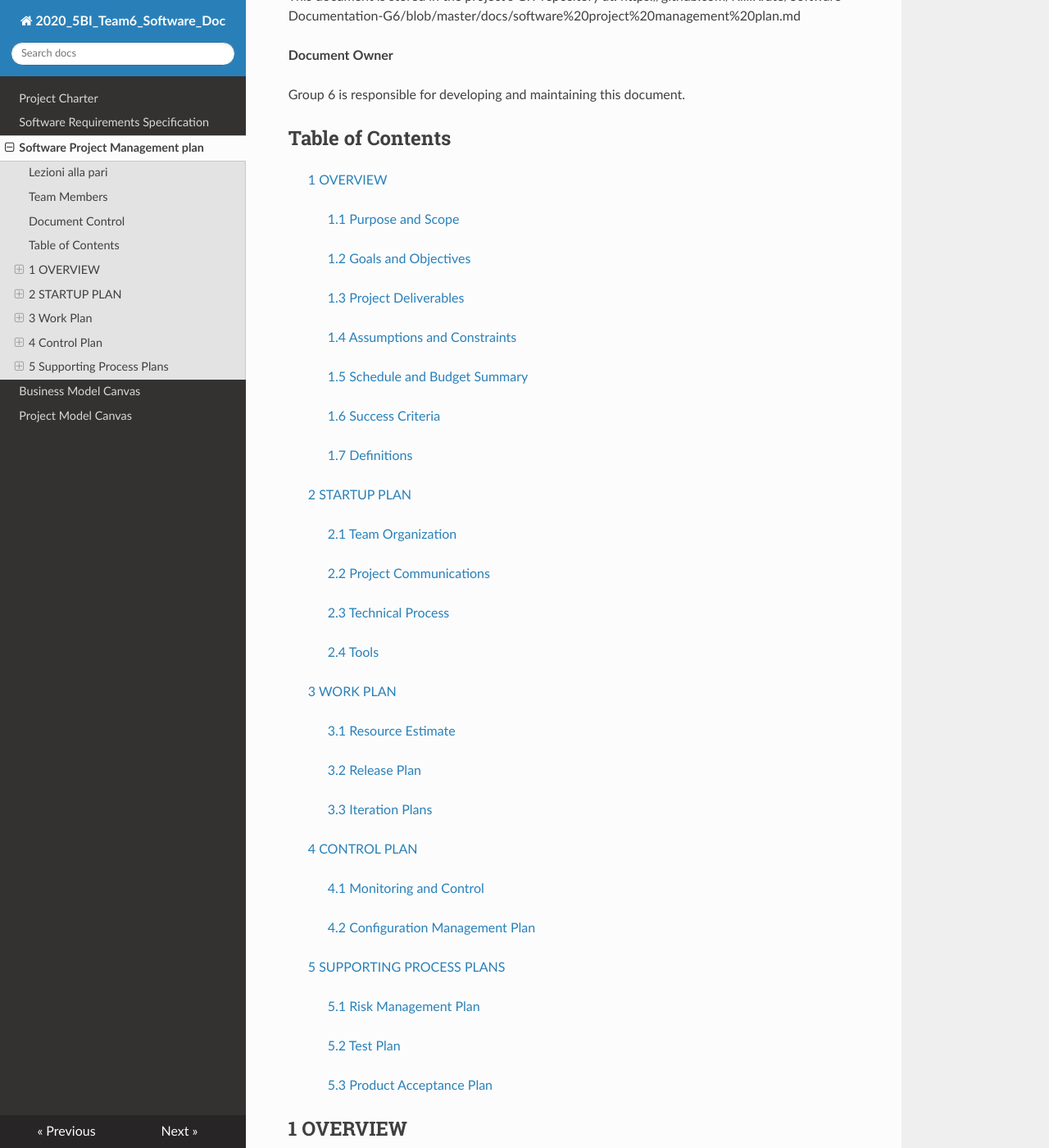
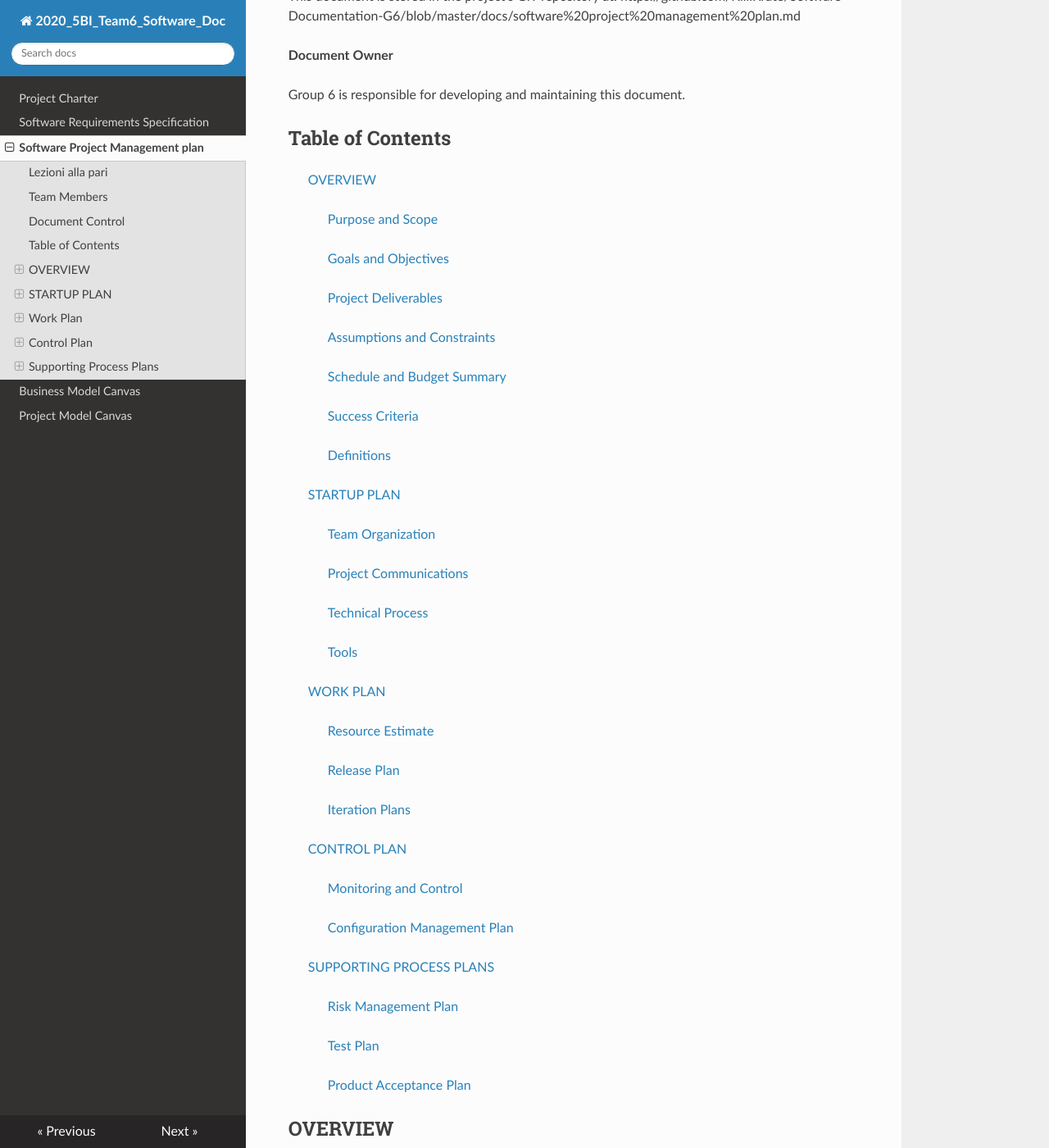
Before and after one commit to KilliKrate/Software-Documentation-G6, an MkDocs documentation site: the page built from docs/Software Project Management Plan/index.md, in a window 1280 px wide and 1400 px high, scrolled down 703 px. Shown: the whole window at 82% size. Built offline with MkDocs 1.6.1, drawn with Linux system fonts in a browser that asks for light colours; nearby versions of some CDN libraries; some of the changed text lies outside the part shown.

Commit message:
fixed invalid format

```diff
--- a/docs/Software Project Management Plan/index.md
+++ b/docs/Software Project Management Plan/index.md
@@ -27,53 +27,53 @@ https://github.com/KilliKrate/Software-Documentation-G6/blob/master/docs/softwar
 Group 6 is responsible for developing and maintaining this document.
 
 ## Table of Contents
-> [1 OVERVIEW](#1-overview)
->> [1.1 Purpose and Scope](#11-purpose-and-scope)
+> [OVERVIEW](#overview)
+>> [Purpose and Scope](#purpose-and-scope)
 >>
->> [1.2 Goals and Objectives](#12-goals-and-objectives)
+>> [Goals and Objectives](#goals-and-objectives)
 >>
->> [1.3 Project Deliverables](#13-project-deliverables)
+>> [Project Deliverables](#project-deliverables)
 >>
->> [1.4 Assumptions and Constraints](#14-assumptions-and-constraints)
+>> [Assumptions and Constraints](#assumptions-and-constraints)
 >>
->> [1.5 Schedule and Budget Summary](#15-schedule-and-budget-summary)
+>> [Schedule and Budget Summary](#schedule-and-budget-summary)
 >>
->> [1.6 Success Criteria](#16-success-criteria)
+>> [Success Criteria](#success-criteria)
 >>
->> [1.7 Definitions](#17-definitions)
+>> [Definitions](#definitions)
 >
-> [2 STARTUP PLAN](#2-startup-plan)
->> [2.1 Team Organization](#21-team-organization)
+> [STARTUP PLAN](#startup-plan)
+>> [Team Organization](#team-organization)
 >>
->> [2.2 Project Communications](#22-project-communications)
+>> [Project Communications](#project-communications)
 >>
->> [2.3 Technical Process](#23-technical-process)
+>> [Technical Process](#technical-process)
 >>
->> [2.4 Tools](#24-tools)
+>> [Tools](#tools)
 >
-> [3 WORK PLAN](#3-work-plan)
->> [3.1 Resource Estimate](#31-resource-estimate)
+> [WORK PLAN](#work-plan)
+>> [Resource Estimate](#resource-estimate)
 >>
->> [3.2 Release Plan](#32-release-plan)
+>> [Release Plan](#release-plan)
 >>
->> [3.3 Iteration Plans](#33-iteration-plans)
+>> [Iteration Plans](#iteration-plans)
 >
-> [4 CONTROL PLAN](#4-control-plan)
->> [4.1 Monitoring and Control](#41-monitoring-and-control)
+> [CONTROL PLAN](#control-plan)
+>> [Monitoring and Control](#monitoring-and-control)
 >>
->> [4.2 Configuration Management Plan](#42-configuration-management-plan)
+>> [Configuration Management Plan](#configuration-management-plan)
 >
-> [5 SUPPORTING PROCESS PLANS](#5-supporting-process-plans)
->> [5.1 Risk Management Plan](#51-risk-management-plan)
+> [SUPPORTING PROCESS PLANS](#supporting-process-plans)
+>> [Risk Management Plan](#risk-management-plan)
 >>
->> [5.2 Test Plan](#52-test-plan)
+>> [Test Plan](#test-plan)
 >>
->> [5.3 Product Acceptance Plan](#53-product-acceptance-plan)
+>> [Product Acceptance Plan](#product-acceptance-plan)
 >
 
-## 1 OVERVIEW
+## OVERVIEW
 
-### 1.1 Purpose and Scope
+### Purpose and Scope
 Lezioni alla Pari is an online desktop application designed to streamline knowledge sharing between people inside a closed environment: any group can use our platform to create lessons in the form of illustrated documents or video, in order to instruct their peers on subjects of interest. Quizzes are also available as a tool to summarize (in the case of a company) or test (in the case of a class) the understanding of the subject.
 
 Anyone can use this application: from sports groups and classrooms, to project teams and companies, the application uses a simple and straightforward structure so that anyone can pick up the program and immediately start learning without the need to check any user guide or manual. This is particularly important because this application is meant to cater to a wide demographic: a kid in a classroom should be able to use the program as well as a new intern in a big company.
@@ -84,7 +84,7 @@ Lezioni alla Pari will run on a client-server structure, which thanks to a distr
 
 A mobile version of the program is feasible and will be delivered if the project is successful, and enough people start using it to justify cost and developement times.
 
-### 1.2 Goals and Objectives
+### Goals and Objectives
 The main objective of Lezioni alla Pari is to give the members of a group a way to easily share knowledge and information between each other.
 
 Project Goals:
@@ -97,7 +97,7 @@ Project Objectives:
 2. Create an easy to use and intuitive User Interface, and refine the User Experience in a way that all demographics can take advantage of the app.
 3. Provide a way for authors to summarize information through automated quizzes, and give the ability to the former to review the answers of each participant.
 
-### 1.3 Project Deliverables
+### Project Deliverables
 
 | Date | Deliverable |
 | ---- | ----------- |
@@ -107,18 +107,18 @@ Project Objectives:
 | 06/17/2019 | Beta release for stakeholders|
 | 09/13/2019 | Application fully downloadable from Github repository |
 
-### 1.4 Assumptions and Constraints
+### Assumptions and Constraints
 
-#### 1.4.1 Assumptions
+#### Assumptions
 1. Github will allow the team to collaborate on the project remotely by scheduling tasks and committing code
 
-#### 1.4.2 Constraints
+#### Constraints
 1. The project will have to be supported by at least 3 partners before the beta phase, in order to have an acceptable amount feedback.
 2. The application must satisfy security and privacy standards of public institutions before release, in order to guarantee that sensible information will not be made public through exploitation of weaknesses or hacking.
 
-### 1.5 Schedule and Budget Summary
+### Schedule and Budget Summary
 
-#### 1.5.1 Cost Estimate
+#### Cost Estimate
 - 1 project manager and back-end developer and at 4 hours per week for 24 weeks
  **96 hours * €20/hr = €1920**
 
@@ -133,7 +133,7 @@ Project Objectives:
 
 **384 hours total, €6720 total, avg, €17,5 per hour**
 
-#### 1.5.2 Schedule Summary
+#### Schedule Summary
 
 | Date | Review / Milestone |
 | ---- | ------------------ |
@@ -146,10 +146,10 @@ Project Objectives:
 | 07/08/2019 | Further development of the platform |
 | 09/13/2019 | Application fully downloadable from Github repository |
 
-### 1.6 Success Criteria
+### Success Criteria
 At least 3 official insitutions/companies that have successfully adopted our platform after release will be considered as a success to the project
 
-### 1.7 Definitions
+### Definitions
 
 - **Use Case**: Describes a goal-oriented interaction between the system and an actor. A use case may define several variants called scenarios that result in different paths through the use case and usually different outcomes.
 
@@ -167,9 +167,9 @@ At least 3 official insitutions/companies that have successfully adopted our pla
 
 - **Client**: The part of the software that is used by the user.
 
-## 2 STARTUP PLAN
+## STARTUP PLAN
 
-### 2.1 Team Organization
+### Team Organization
 Team members:
 * Project Manager :         Ovidiu Costin Andrioaia.
 The project leader is responsible for creating the project plan, managing risks, and running the weekly team meeting.
@@ -183,17 +183,17 @@ The Back-end developer is responsible for coding the logic of the application.
 * Marketing :             Zhiyang Angelo Xia.
 Deals with the sale policies of the company's products and establishes the techniques and strategies that must be adopted in order to increase sales.
 
-### 2.2 Project Communications
+### Project Communications
 The information is collected in the weekly meeting, in which each member reports on the obtained feedback, so as to be able to obtain a concise summary and check the progress of the project.
 The feedback reporting occurs thanks to the use of multiple channels:
 * Social media
 * Github
 * Referral through users
 
-### 2.3 Technical Process
+### Technical Process
 As a development methodology the team chose to use SCRUM together with the PEP-8 code standard. SCRUM enables the team to develop the software quickly and with the assistance of feedback for further iteration.
 
-### 2.4 Tools
+### Tools
 Tools used for development:
 * Programming Language:   Python - JavaScript
 * Version Control:        Github
@@ -201,9 +201,9 @@ Tools used for development:
 * Build tools:            PyCharm
 * Database:               SQL
 
-## 3 Work Plan
+## Work Plan
 
-### 3.1 Resource Estimate
+### Resource Estimate
 The following estimates of resource spending are based on time, estimated effort, actual effort and the dependecies between the tasks:
 * Software documentation:
    * Team members involved: all the team takes part
@@ -284,7 +284,7 @@ The following estimates of resource spending are based on time, estimated effort
    * Actual effort: average
    * Dependencies: none
 
-### 3.2 Release Plan
+### Release Plan
 
 **Iteration #1**
 * Summary: design all the application architecure and find partners
@@ -309,16 +309,16 @@ The following estimates of resource spending are based on time, estimated effort
 | ----------------------- | ---------------- | ------------- |
 | Final release | Average | Substantial |
 
-### 3.3 Iteration Plans
+### Iteration Plans
 * **First iteration**: intention agreement will all the team on how the software should be developed, starting to search for partners interested in the project while developing the overall design and framework. In the meantime devs will also develop and deploy the video streaming architecture, the database structure and will deploy a part of the back-end server logic.
 
 * **Second iteration**: front-end design and implementation and back-end completion. After the core application is finished, the private beta will be launched for all partners to use.
 
 * **Third iteration**: past the beta and the general feedback on the software, start fixing bugs and improve the platform, at last launch the final release.
 
-## 4 Control Plan
+## Control Plan
 
-### 4.1 Monitoring and Control
+### Monitoring and Control
 The following list of dates includes formal reviews of the project and major accomplished milestones
 in reference to the established schedule.
 
@@ -331,7 +331,7 @@ in reference to the established schedule.
 | 09/13/2019 | Application fully downloadable from Github repository |
 
 
-### 4.2 Configuration Management Plan
+### Configuration Management Plan
 This is the procedure to follow when making changes to the final product:
 1. All the data is stored on a GIT repository hosted by Github, this is the main container.
 2. All the changes to documents and files are tracked via commits and comments
@@ -347,9 +347,9 @@ inside them, including the software documentation.
    * after the change has been successfully actualized, all the documentation and schedule will be updated with the new changes,
    as well as the public software.
 
-## 5 Supporting Process Plans
+## Supporting Process Plans
 
-#### 5.1 Risk Management Plan
+#### Risk Management Plan
 |**Rank**|**Risk**                                        |**Probability of loss**|**Size of loss**|**Risk exposure**|**Response**                                                                                                                        |
 |:------:|:----------------------------------------------:|:---------------------:|:--------------:|:---------------:|:----------------------------------------------------------------------------------------------------------------------------------:|
 |   1    |Schedule                                        |Likely                 |Major           |High             |Adhere to the schedule                                                                                                              |
@@ -359,10 +359,10 @@ inside them, including the software documentation.
 |   5    |Commerce team’s inexperience with ads           |Unlikely               |Minor - Moderate|Minor - Moderate |Let the commerce team spend some time learning the usage of Google AdSense                                                          |
 |   6    |Customer change  of idea                        |Unlikely               |Minor           |Moderate         |Illustrate each step to complete the project and ensure the customer agrees to every revision made during the project (Agile method)|
 
-### 5.2 Test Plan
+### Test Plan
 The test plan defines the items that will be tested, methods for testing, and a schedule detailing the tasks, owners, and time line.
 
 The test plan will be available in a separate document in the version control system at: https://github.com/KilliKrate/Software-Documentation-G6/blob/master/docs/test%20plan.md
 
-### 5.3 Product Acceptance Plan
+### Product Acceptance Plan
 At the completion of each iteration, the prototype will be tested. Testing will be made via [Travis CI](https://travis-ci.org/) and [Docker](https://www.docker.com/) to create an isolated and uncontaminated environment. The software tested on Docker will face multiple checks with different operative systems to ensure the proper behavior.
```
Also changed, not shown: docs/Project Charter/index.md (+26 -0 lines).
